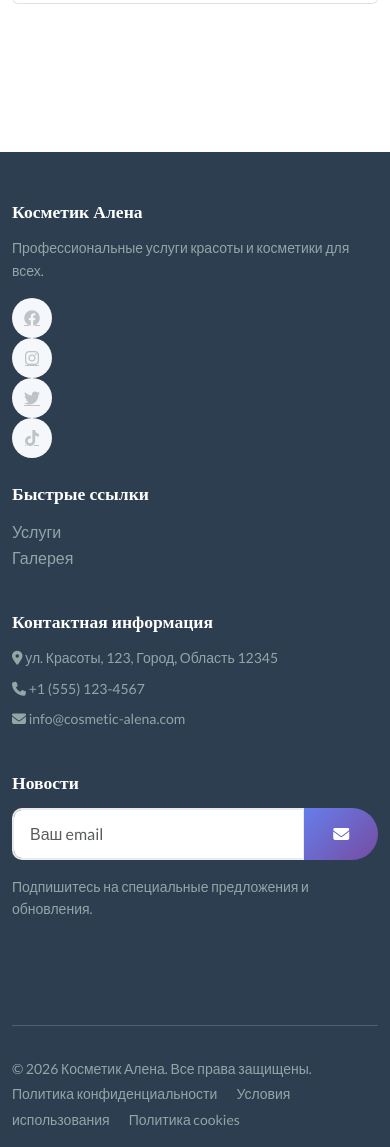
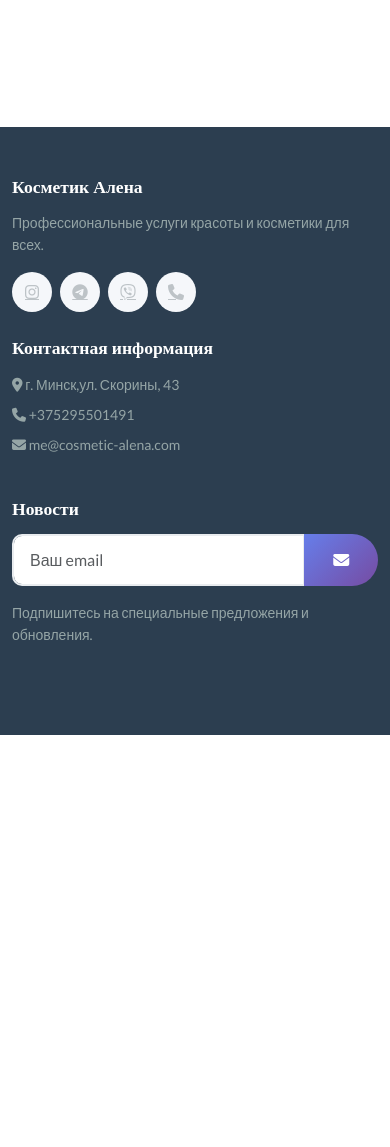
Before and after one commit to Pavel-Bakunovich/cosmetic-alena.com, a Flask app: page /contact in a window 390 px wide. Shown: the part 2909-4056 px from the top of the page. After the commit the page ends 3644 px from the top, so only its background shows below. Run offline with Flask 3, Linux system fonts and the light colour scheme.

Commit message:
Minor refinements: update address, phone, social media, google maps.

```diff
--- a/app/static/css/style.css
+++ b/app/static/css/style.css
@@ -365,10 +365,9 @@ h1, h2, h3, h4, h5, h6 {
     margin-top: 0;
 }
 
-}
-
 .social-links {
     display: flex;
+    flex-direction: row;
     flex-wrap: wrap;
     gap: 0.5rem;
     align-items: center;
--- a/app/templates/base.html
+++ b/app/templates/base.html
@@ -79,29 +79,22 @@
                     <h5 class="mb-3">{{ site_name }}</h5>
                     <p class="text-muted small">Профессиональные услуги красоты и косметики для всех.</p>
                     <div class="social-links">
-                        <a href="#" class="social-link"><i class="fab fa-facebook"></i></a>
-                        <a href="#" class="social-link"><i class="fab fa-instagram"></i></a>
-                        <a href="#" class="social-link"><i class="fab fa-twitter"></i></a>
-                        <a href="#" class="social-link"><i class="fab fa-tiktok"></i></a>
+                        <a href="https://www.instagram.com/cosmetic_alena/" class="social-link"><i class="fab fa-instagram"></i></a>
+                        <a href="https://t.me/alena_bakunovich" class="social-link"><i class="fab fa-telegram"></i></a>
+                        <a href="viber://chat?number=%2B375295501491" class="social-link"><i class="fab fa-viber"></i></a>
+                        <a href="tel:+375295501491" class="social-link"><i class="fas fa-phone"></i></a>
                     </div>
-                </div>
-                <div class="col-md-3 mb-4 mb-md-0">
-                    <h5 class="mb-3">Быстрые ссылки</h5>
-                    <ul class="list-unstyled">
-                        <li><a href="/services" class="text-decoration-none text-muted">Услуги</a></li>
-                        <li><a href="/gallery" class="text-decoration-none text-muted">Галерея</a></li>
-                    </ul>
                 </div>
                 <div class="col-md-3 mb-4 mb-md-0">
                     <h5 class="mb-3">Контактная информация</h5>
                     <p class="text-muted small mb-2">
-                        <i class="fas fa-map-marker-alt"></i> ул. Красоты, 123, Город, Область 12345
+                        <i class="fas fa-map-marker-alt"></i> г. Минск,ул. Скорины, 43
                     </p>
                     <p class="text-muted small mb-2">
-                        <i class="fas fa-phone"></i> +1 (555) 123-4567
+                        <i class="fas fa-phone"></i> +375295501491
                     </p>
                     <p class="text-muted small">
-                        <i class="fas fa-envelope"></i> info@cosmetic-alena.com
+                        <i class="fas fa-envelope"></i> me@cosmetic-alena.com
                     </p>
                 </div>
                 <div class="col-md-3 mb-4 mb-md-0">
@@ -115,17 +108,6 @@
                         </div>
                     </form>
                     <p class="text-muted small">Подпишитесь на специальные предложения и обновления.</p>
-                </div>
-            </div>
-            <hr class="bg-secondary">
-            <div class="row py-3">
-                <div class="col-md-6">
-                    <p class="text-muted small mb-0">&copy; {{ year }} {{ site_name }}. Все права защищены.</p>
-                </div>
-                <div class="col-md-6 text-md-end">
-                    <a href="#" class="text-decoration-none text-muted small me-3">Политика конфиденциальности</a>
-                    <a href="#" class="text-decoration-none text-muted small me-3">Условия использования</a>
-                    <a href="#" class="text-decoration-none text-muted small">Политика cookies</a>
                 </div>
             </div>
         </div>
--- a/app/templates/contact.html
+++ b/app/templates/contact.html
@@ -20,25 +20,25 @@
                 <div class="contact-info-box mb-4">
                     <i class="fas fa-map-marker-alt fa-2x text-primary mb-3"></i>
                     <h5 class="mb-2">Адрес</h5>
-                    <p class="text-muted">ул. Красоты, 123<br>Город, Область 12345<br>Россия</p>
+                    <p class="text-muted">г. Минск<br>ул. Скорины, 43<br>Беларусь</p>
                 </div>
 
                 <div class="contact-info-box mb-4">
                     <i class="fas fa-phone fa-2x text-primary mb-3"></i>
                     <h5 class="mb-2">Телефон</h5>
-                    <p class="text-muted">+1 (555) 123-4567<br>Пн-Вс: 10:00 - 18:00</p>
+                    <p class="text-muted">+375295501491<br>Пн-Вс: 9:00 - 19:00</p>
                 </div>
 
                 <div class="contact-info-box mb-4">
                     <i class="fas fa-envelope fa-2x text-primary mb-3"></i>
                     <h5 class="mb-2">Email</h5>
-                    <p class="text-muted">info@cosmetic-alena.com<br>support@cosmetic-alena.com</p>
+                    <p class="text-muted">me@cosmetic-alena.com</p>
                 </div>
 
                 <div class="contact-info-box">
                     <i class="fas fa-globe fa-2x text-primary mb-3"></i>
                     <h5 class="mb-2">Часы работы</h5>
-                    <p class="text-muted">Пн-Пт: 10:00 - 19:00<br>Сб-Вс: 10:00 - 18:00<br>Выходные: праздничные дни</p>
+                    <p class="text-muted">Пн-Пт: 9:00 - 19:00<br>Сб-Вс: 10:00 - 18:00<br>Выходные: праздничные дни</p>
                 </div>
             </div>
 
@@ -84,7 +84,7 @@
     <div class="container">
         <h3 class="mb-4 text-center">Найти нас</h3>
         <div class="map-container" style="height: 400px; border-radius: 10px; overflow: hidden; box-shadow: 0 4px 15px rgba(0,0,0,0.1);">
-            <iframe src="https://www.google.com/maps/embed?pb=!1m18!1m12!1m3!1d3000!2d-95.3698!3d29.7604!2m3!1f0!2f0!3f0!3m2!1i1024!2i768!4f13.1!3m3!1m2!1s0x8640!2d-95.3698!3d29.7604!5e0!3m2!1sen!2sus!4v1234567890" width="100%" height="100%" style="border:0;" allowfullscreen="" loading="lazy" referrerpolicy="no-referrer-when-downgrade"></iframe>
+            <iframe src="https://www.google.com/maps?q=53.92903701640099,27.69851407127407&z=15&output=embed" width="100%" height="100%" style="border:0;" allowfullscreen="" loading="lazy" referrerpolicy="no-referrer-when-downgrade"></iframe>
         </div>
     </div>
 </section>
```
